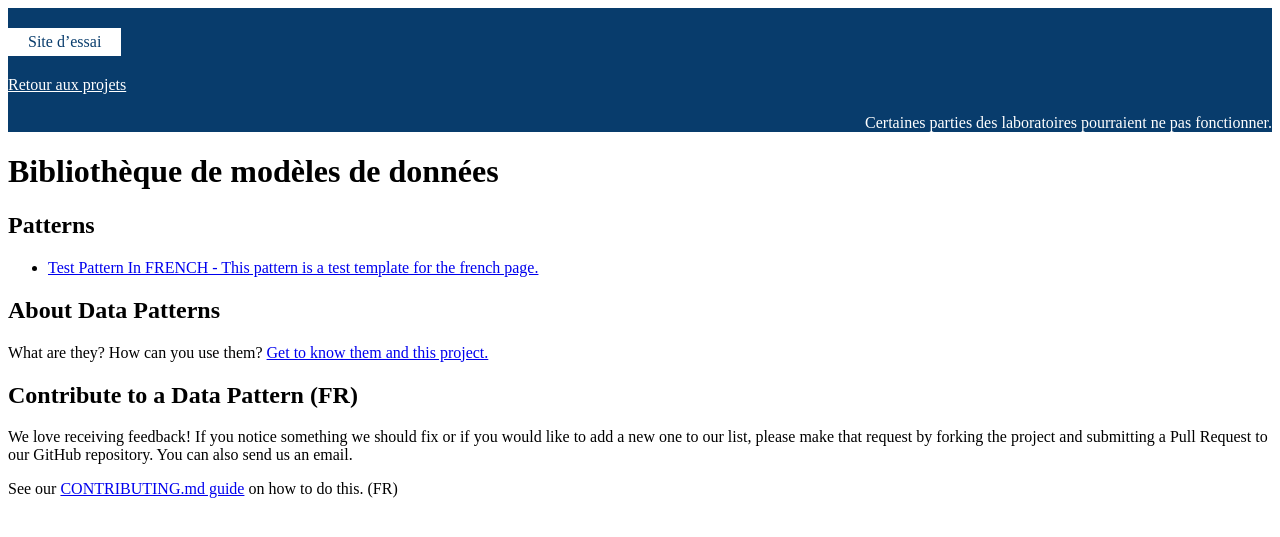
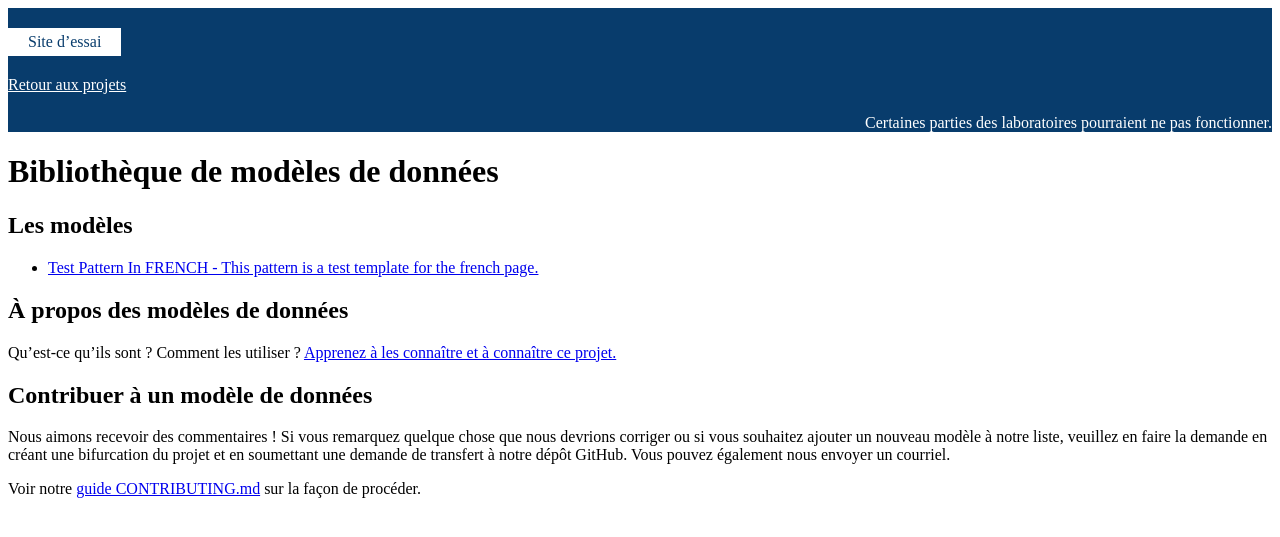
Before and after one commit to DTS-STN/Data-Patterns, a Jekyll site: the page built from index-fr.md, in a window 1280 px wide. Shown: the top 537 px of the page. Built offline with Jekyll 4.4.1, drawn with Linux system fonts in a browser that asks for light colours; comment, search, counter and statistics services are not loaded; our own code applies the rules of GitHub Pages for plain Markdown files.

Commit message:
updating translations

```diff
--- a/_layouts/default.html
+++ b/_layouts/default.html
@@ -31,8 +31,8 @@
       {% assign alpha_tag = "Site d’essai" %}
       {% assign alpha_proj_link_text = "Retour aux projets" %}
       {% assign alpha_warning = "Certaines parties des laboratoires pourraient ne pas fonctionner." %}
-      {% assign contribute_title = "Contribute to a Data Pattern (FR)" %}
-      {% assign contribute_description = "We love receiving feedback! If you notice something we should fix or if you would like to add a new one to our list, please make that request by forking the project and submitting a Pull Request to our GitHub repository. You can also send us an email." %}
+      {% assign contribute_title = "Contribuer à un modèle de données" %}
+      {% assign contribute_description = "Nous aimons recevoir des commentaires ! Si vous remarquez quelque chose que nous devrions corriger ou si vous souhaitez ajouter un nouveau modèle à notre liste, veuillez en faire la demande en créant une bifurcation du projet et en soumettant une demande de transfert à notre dépôt GitHub. Vous pouvez également nous envoyer un courriel." %}
     {% endif %}
 
     <section id="alpha-banner">
@@ -74,7 +74,7 @@
             {% if page.lang == 'en' %}
               <p>See our <a href="https://github.com/DTS-STN/Data-Patterns/blob/main/CONTRIBUTING.md">CONTRIBUTING.md guide</a> on how to do this.</p>
             {% else %}
-              <p>See our <a href="https://github.com/DTS-STN/Data-Patterns/blob/main/CONTRIBUTING.md">CONTRIBUTING.md guide</a> on how to do this. (FR)</p>
+              <p>Voir notre <a href="https://github.com/DTS-STN/Data-Patterns/blob/main/CONTRIBUTING.md#comment-contribuer">guide CONTRIBUTING.md</a> sur la façon de procéder.</p>
             {% endif %}
           </div>
         </section>
--- a/index-fr.md
+++ b/index-fr.md
@@ -5,7 +5,7 @@ lang: fr
 date-modified: 2021-07-07
 ---
 
-## Patterns
+## Les modèles
 
 {% for pattern in site.patterns %}
     {% if pattern.lang == 'fr' %}
@@ -15,8 +15,8 @@ date-modified: 2021-07-07
     {% endif %}
 {% endfor %}
 
-## About Data Patterns
+## À propos des modèles de données
 
-What are they?
-How can you use them?
-[Get to know them and this project.](about.html)
+Qu'est-ce qu'ils sont ?
+Comment les utiliser ?
+[Apprenez à les connaître et à connaître ce projet.](about-fr.html)
```
